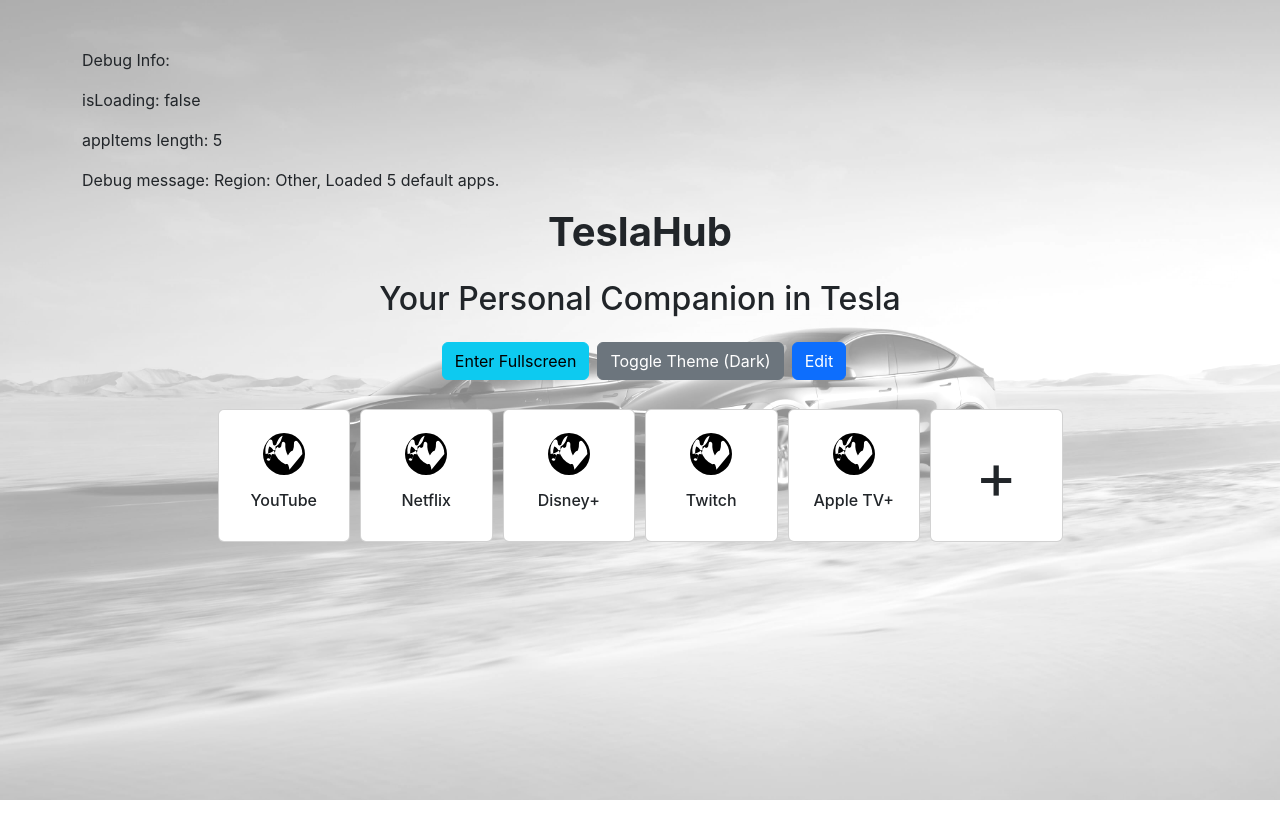
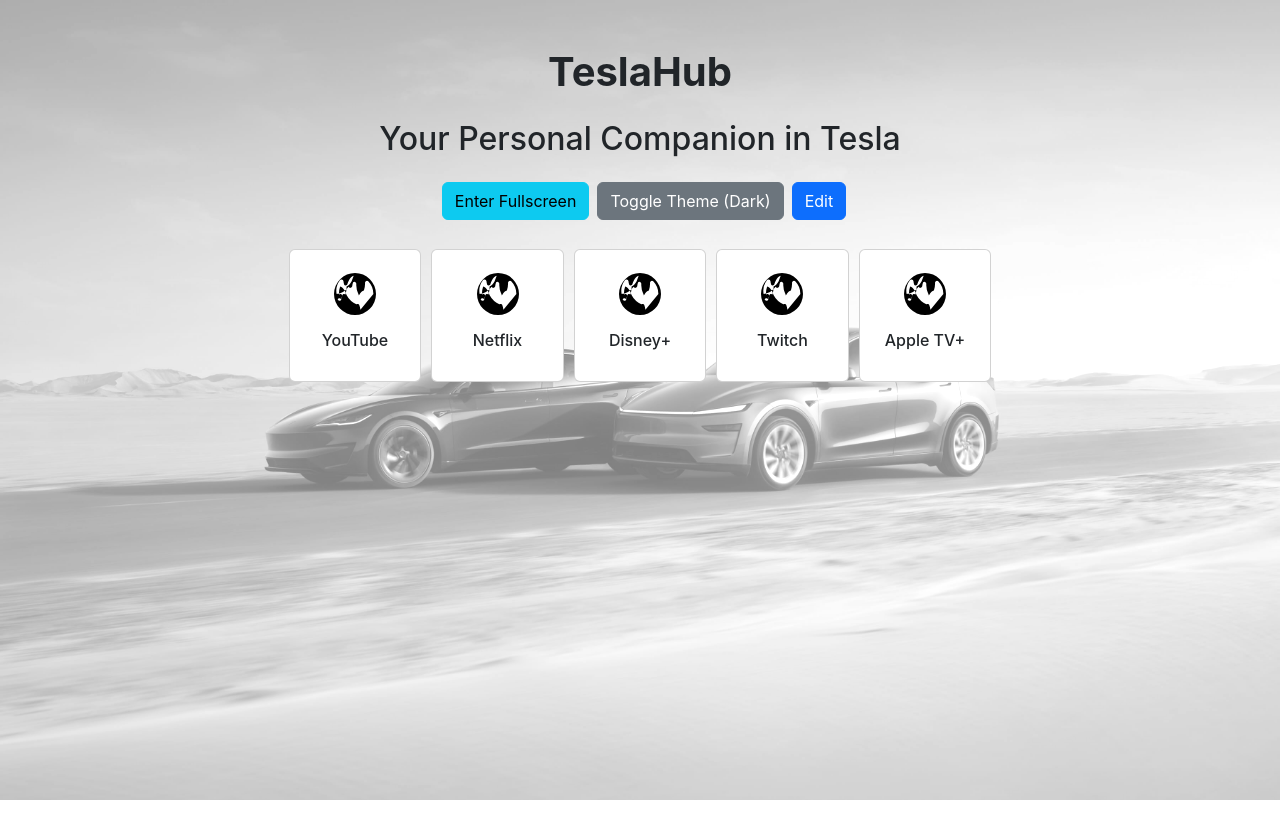
Before and after one commit to tristankuo/teslalink, a React (Create React App) app: page / in a window 1280 px wide. Shown: the top 838 px of the page. Built offline with nearby package versions, Linux system fonts and the light colour scheme.

Commit message:
refactor: Move add button to edit mode and remove debug UI

```diff
--- a/src/App.tsx
+++ b/src/App.tsx
@@ -40,7 +40,6 @@
   const [editingItem, setEditingItem] = useState<AppItem | null>(null);
   const [isEditMode, setIsEditMode] = useState(false);
   const [isLoading, setIsLoading] = useState(true);
-  const [debugInfo, setDebugInfo] = useState<string>('');
 
   const handleClose = () => {
     setShowModal(false);
@@ -113,11 +112,11 @@
             const newAppItems = [...regionalApps, ...globalApps];
             setAppItems(newAppItems);
             localStorage.setItem('teslahub_apps', JSON.stringify(newAppItems));
-            setDebugInfo(`Region: ${userRegion}, Loaded ${newAppItems.length} default apps.`);
+
           })
           .catch(error => {
             console.error("Failed to load default apps:", error);
-            setDebugInfo(`Error loading default apps: ${error.message}`);
+
           })
           .finally(() => {
             setIsLoading(false);
@@ -238,12 +237,6 @@
         style={{ backgroundImage: `url(${backgroundUrl})` }}
       ></div>
       <div className="container mt-5" style={{ position: 'relative', zIndex: 2 }}>
-        <div>
-          <p>Debug Info:</p>
-          <p>isLoading: {isLoading.toString()}</p>
-          <p>appItems length: {appItems.length}</p>
-          <p>Debug message: {debugInfo}</p>
-        </div>
         <h1 className="text-center mb-4">TeslaHub</h1>
         <h2 className="text-center mb-4">Your Personal Companion in Tesla</h2>
         <div className="d-flex justify-content-center mb-4">
@@ -287,7 +280,7 @@
               handleShowEdit={handleShow}
             />
           ))}
-          {!isAppEditMode && (
+          {isAppEditMode && (
             <div className="col-md-2 mb-3 app-block-wrapper col-8-per-row">
               <div className="card add-app-block" onClick={() => handleShow()}>
                 +
```
